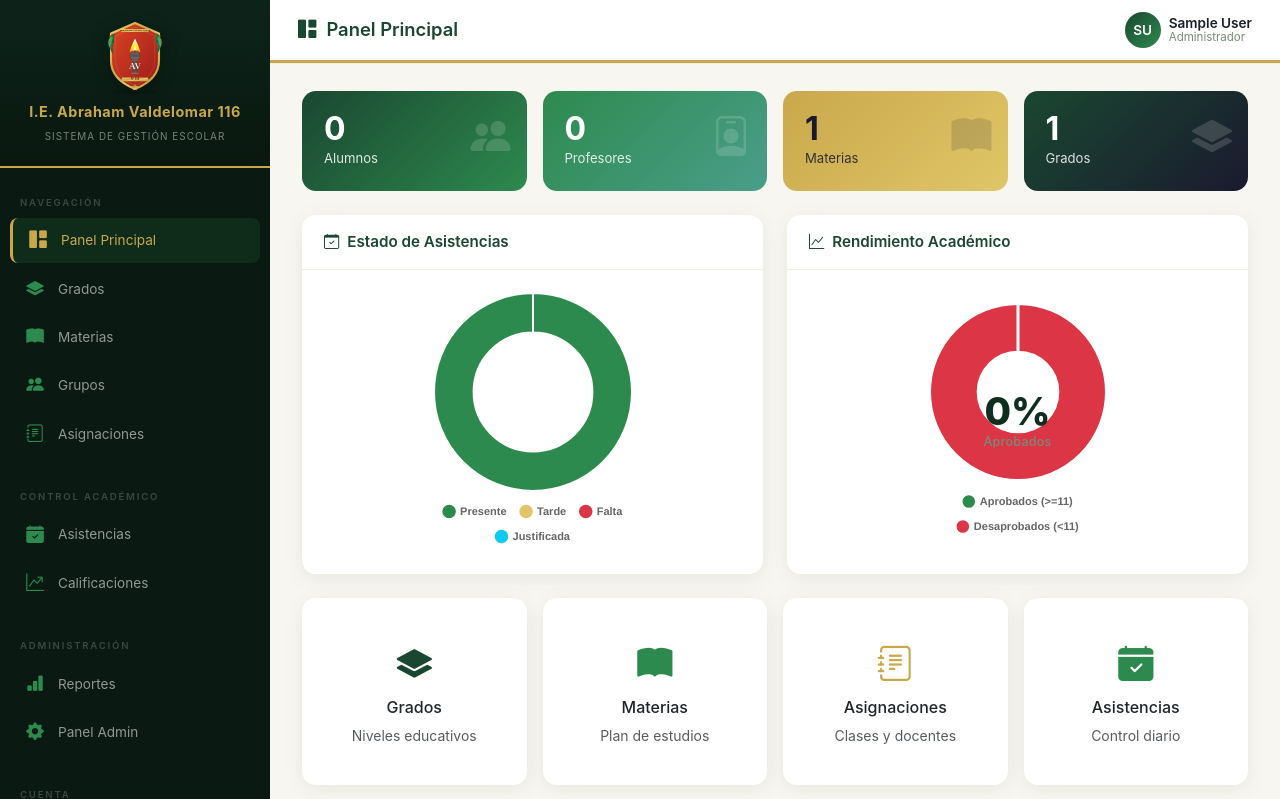
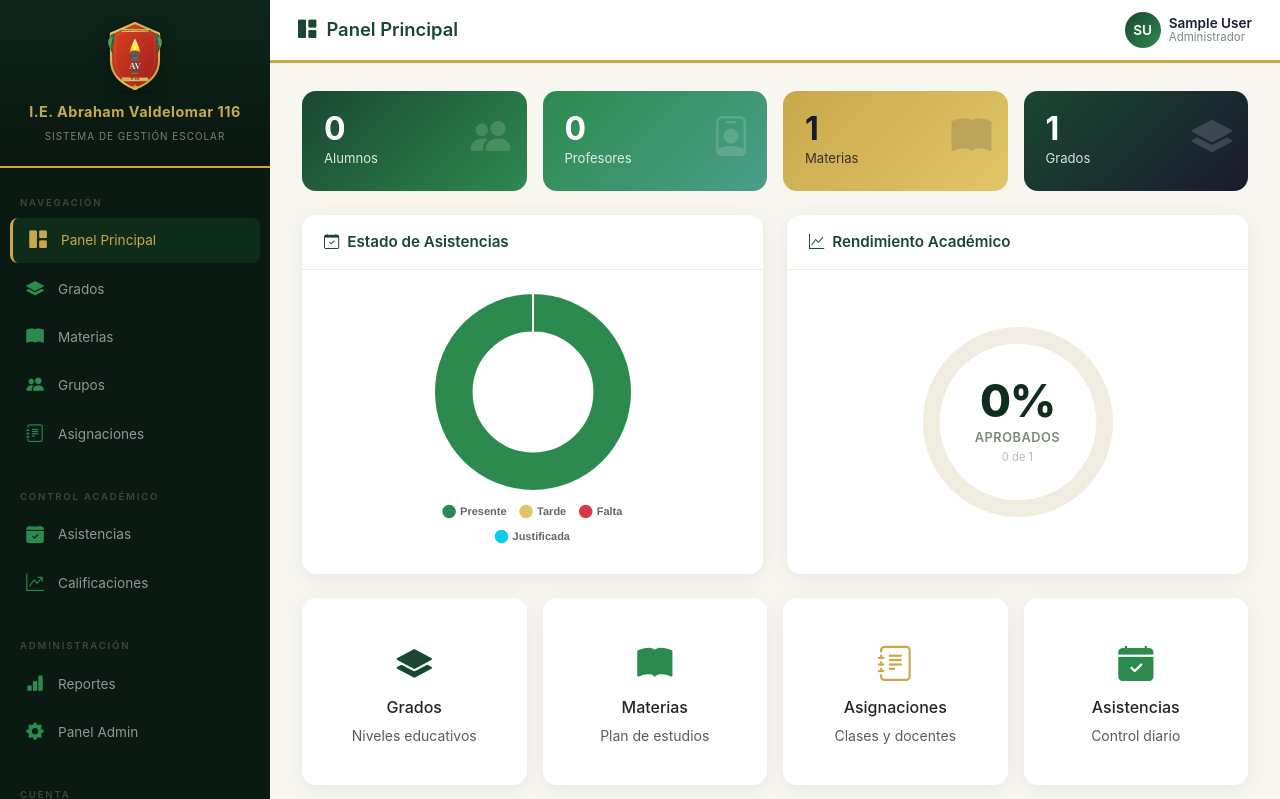
Before and after one commit to Pierxsss7/sistema-escolar-valdelomar, a Django app: page /home/ in a window 1280 px wide. Shown: the top 799 px of the page. Run offline with Django 5.2, Linux system fonts and the light colour scheme; a user stored in the database is signed in; tables that the repository leaves empty hold one stand-in row (values such as "Sample post").

Commit message:
Replace grades Chart.js with SVG circular progress for better visibility

```diff
--- a/static/css/styles.css
+++ b/static/css/styles.css
@@ -560,18 +560,6 @@ body {
     padding: 22px;
 }
 
-.chart-container {
-    position: relative;
-    width: 240px;
-    height: 240px;
-}
-
-.chart-container canvas {
-    display: block;
-    width: 100% !important;
-    height: 100% !important;
-}
-
 .chart-canvas {
     max-width: 260px;
     max-height: 260px;
@@ -601,6 +589,66 @@ body {
     font-size: 0.78rem;
     font-weight: 500;
     letter-spacing: 0.3px;
+    margin-top: 2px;
+}
+
+.chart-container {
+    position: relative;
+    width: 240px;
+    height: 240px;
+}
+
+.chart-container canvas {
+    display: block;
+    width: 100% !important;
+    height: 100% !important;
+}
+
+/* ===== CIRCULAR PROGRESS ===== */
+.progress-circle-wrapper {
+    position: relative;
+    width: 200px;
+    height: 200px;
+}
+
+.progress-circle {
+    width: 100%;
+    height: 100%;
+    display: block;
+}
+
+.progress-circle-center {
+    position: absolute;
+    top: 50%;
+    left: 50%;
+    transform: translate(-50%, -50%);
+    text-align: center;
+    pointer-events: none;
+}
+
+.progress-circle-pct {
+    display: block;
+    font-size: 2.8rem;
+    font-weight: 800;
+    color: var(--primary-dark);
+    line-height: 1;
+    letter-spacing: -1px;
+}
+
+.progress-circle-label {
+    display: block;
+    font-size: 0.8rem;
+    color: var(--text-light);
+    font-weight: 600;
+    letter-spacing: 0.5px;
+    text-transform: uppercase;
+    margin-top: 4px;
+}
+
+.progress-circle-sub {
+    display: block;
+    font-size: 0.7rem;
+    color: #bbb;
     margin-top: 2px;
 }
 
--- a/templates/home.html
+++ b/templates/home.html
@@ -56,12 +56,23 @@
             <div class="card-header d-flex align-items-center gap-2">
                 <i class="bi bi-graph-up"></i> Rendimiento Académico
             </div>
-            <div class="card-body chart-card-body">
-                <div class="chart-container">
-                    <canvas id="gradesChart"></canvas>
-                    <div class="chart-center-label">
-                        <strong class="chart-pct">{% widthratio calif_aprobadas total_calificaciones 100 %}%</strong>
-                        <small class="chart-label">Aprobados</small>
+            <div class="card-body d-flex align-items-center justify-content-center" style="min-height:280px;">
+                {% widthratio calif_aprobadas total_calificaciones 100 as pct %}
+                <div class="progress-circle-wrapper">
+                    <svg class="progress-circle" viewBox="0 0 120 120">
+                        <circle cx="60" cy="60" r="52" fill="none" stroke="#f0ece0" stroke-width="10"/>
+                        <circle cx="60" cy="60" r="52" fill="none"
+                            stroke="{% if pct >= 70 %}#2d8a4e{% elif pct >= 40 %}#e0c668{% else %}#dc3545{% endif %}"
+                            stroke-width="10" stroke-linecap="round"
+                            stroke-dasharray="326.7"
+                            stroke-dashoffset="0"
+                            transform="rotate(-90 60 60)"
+                            style="stroke-dashoffset: calc(326.7 - (326.7 * {{ pct }} / 100)); transition: stroke-dashoffset 1.2s cubic-bezier(0.4, 0, 0.2, 1);"/>
+                    </svg>
+                    <div class="progress-circle-center">
+                        <span class="progress-circle-pct">{{ pct }}%</span>
+                        <span class="progress-circle-label">Aprobados</span>
+                        <span class="progress-circle-sub">{{ calif_aprobadas }} de {{ total_calificaciones }}</span>
                     </div>
                 </div>
             </div>
@@ -427,35 +438,6 @@ new Chart(ctx1, {
 });
 } catch(e) { ctx1.parentElement.innerHTML = '<p class="text-muted text-center py-4">Sin datos de asistencia</p>'; }
 })();
-(function() {
-var ctx2 = document.getElementById('gradesChart');
-if (!ctx2) return;
-try {
-new Chart(ctx2, {
-    type: 'doughnut',
-    data: {
-        labels: ['Aprobados (>=11)', 'Desaprobados (<11)'],
-        datasets: [{
-            data: [{{ calif_aprobadas }}, {{ calif_desaprobadas }}],
-            backgroundColor: ['#2d8a4e', '#dc3545'],
-            borderWidth: 3,
-            borderColor: '#fff'
-        }]
-    },
-    options: {
-        responsive: true,
-        maintainAspectRatio: false,
-        cutout: '45%',
-        plugins: {
-            legend: {
-                position: 'bottom',
-                labels: { padding: 14, usePointStyle: true, font: { size: 11, weight: 'bold' } }
-            }
-        }
-    }
-});
-} catch(e) { ctx2.parentElement.innerHTML = '<p class="text-muted text-center py-4">Sin datos de calificaciones</p>'; }
-})();
 </script>
 {% endif %}
 {% endblock %}
```
